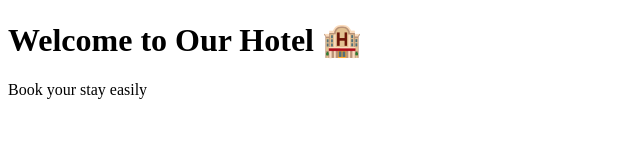
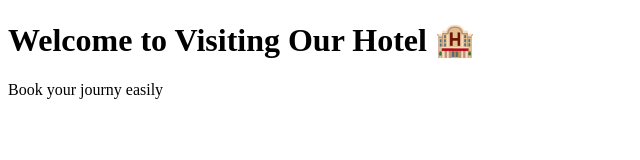
Before and after one commit to Baraas07/hotel-web-app, a website: page index.html in a window 1280 px wide. Shown: the whole page, without its empty margins (0-640 px from the left). Drawn offline with Linux system fonts and the light colour scheme.

Commit message:
Update index.html

```diff
--- a/index.html
+++ b/index.html
@@ -2,10 +2,10 @@
 <html lang="en">
 <head>
   <meta charset="UTF-8">
-  <title>Hotel Website</title>
+  <title>Baraa Hotel</title>
 </head>
 <body>
-  <h1>Welcome to Our Hotel 🏨</h1>
-  <p>Book your stay easily</p>
+  <h1>Welcome to Visiting Our Hotel 🏨</h1>
+  <p>Book your journy easily</p>
 </body>
 </html>
```
